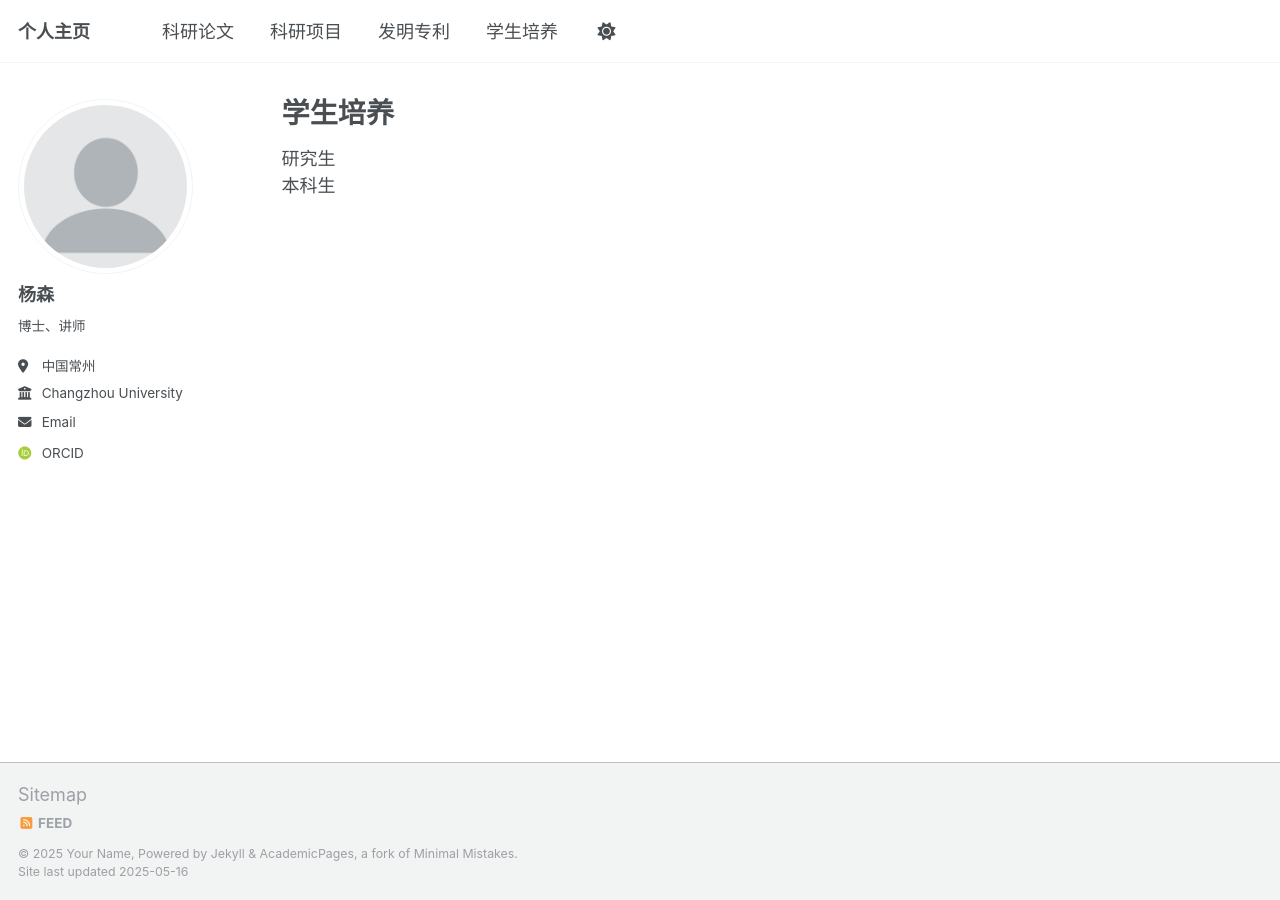
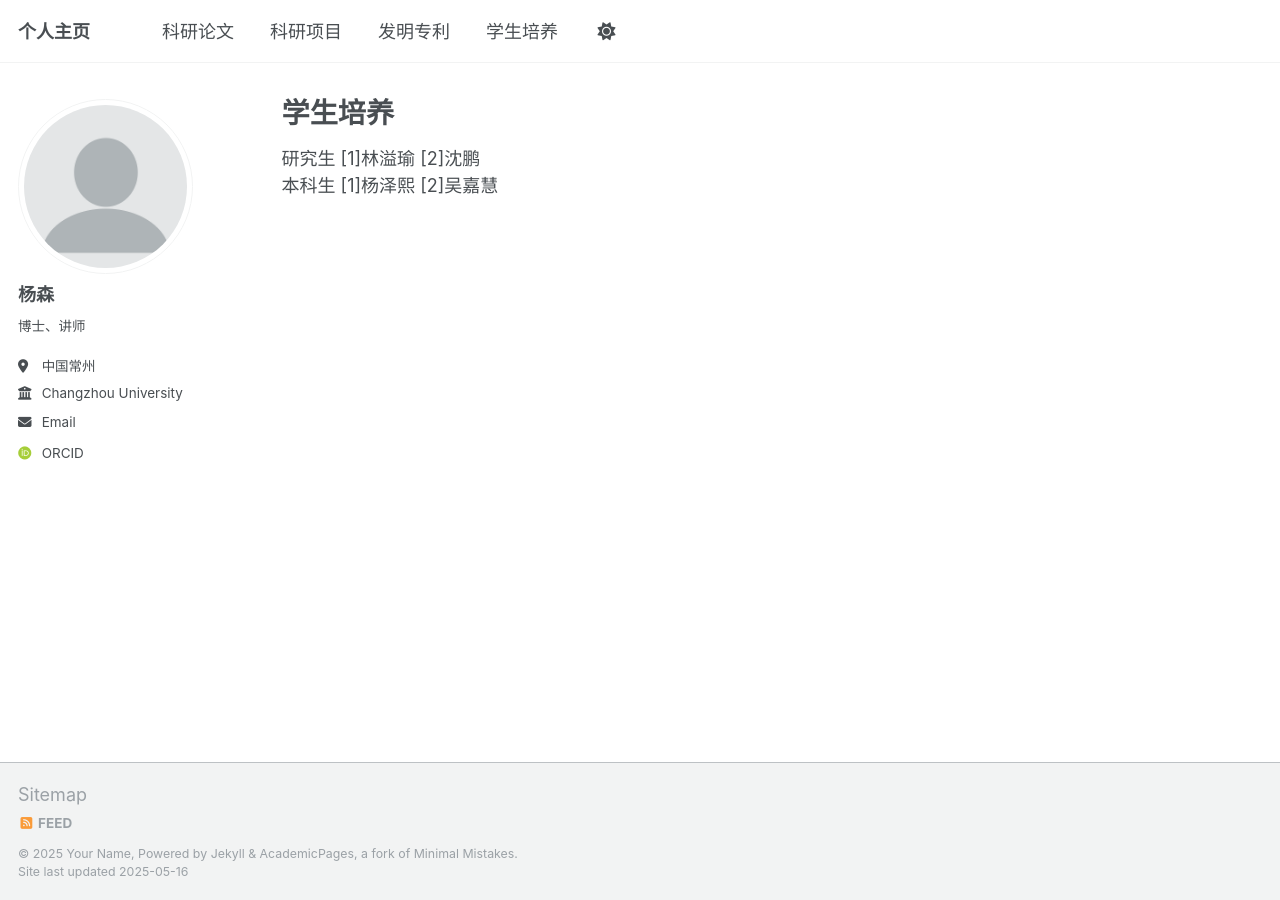
Before and after one commit to abcair/ys, a Jekyll site: the page built from _pages/student.md, in a window 1280 px wide. Built offline with Jekyll 4.4.1, drawn with Linux system fonts in a browser that asks for light colours; some web fonts are replaced.

Commit message:
Update student.md
Signed-off-by: abcair <57550630+abcair@users.noreply.github.com>

```diff
--- a/_pages/student.md
+++ b/_pages/student.md
@@ -6,5 +6,9 @@ author_profile: true
 ---
 
 研究生
+[1]林溢瑜
+[2]沈鹏
 <br>
 本科生
+[1]杨泽熙
+[2]吴嘉慧
```
